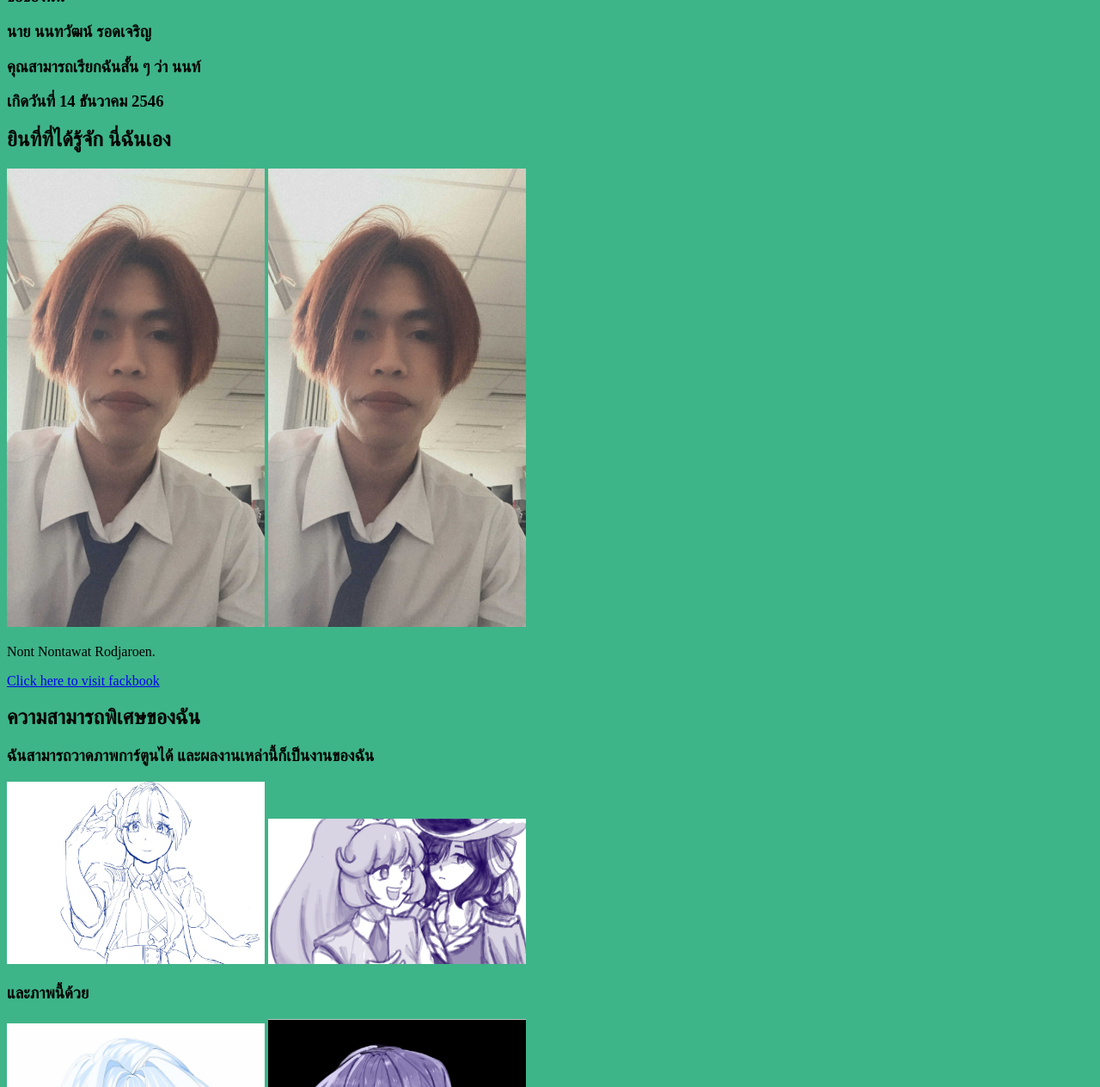
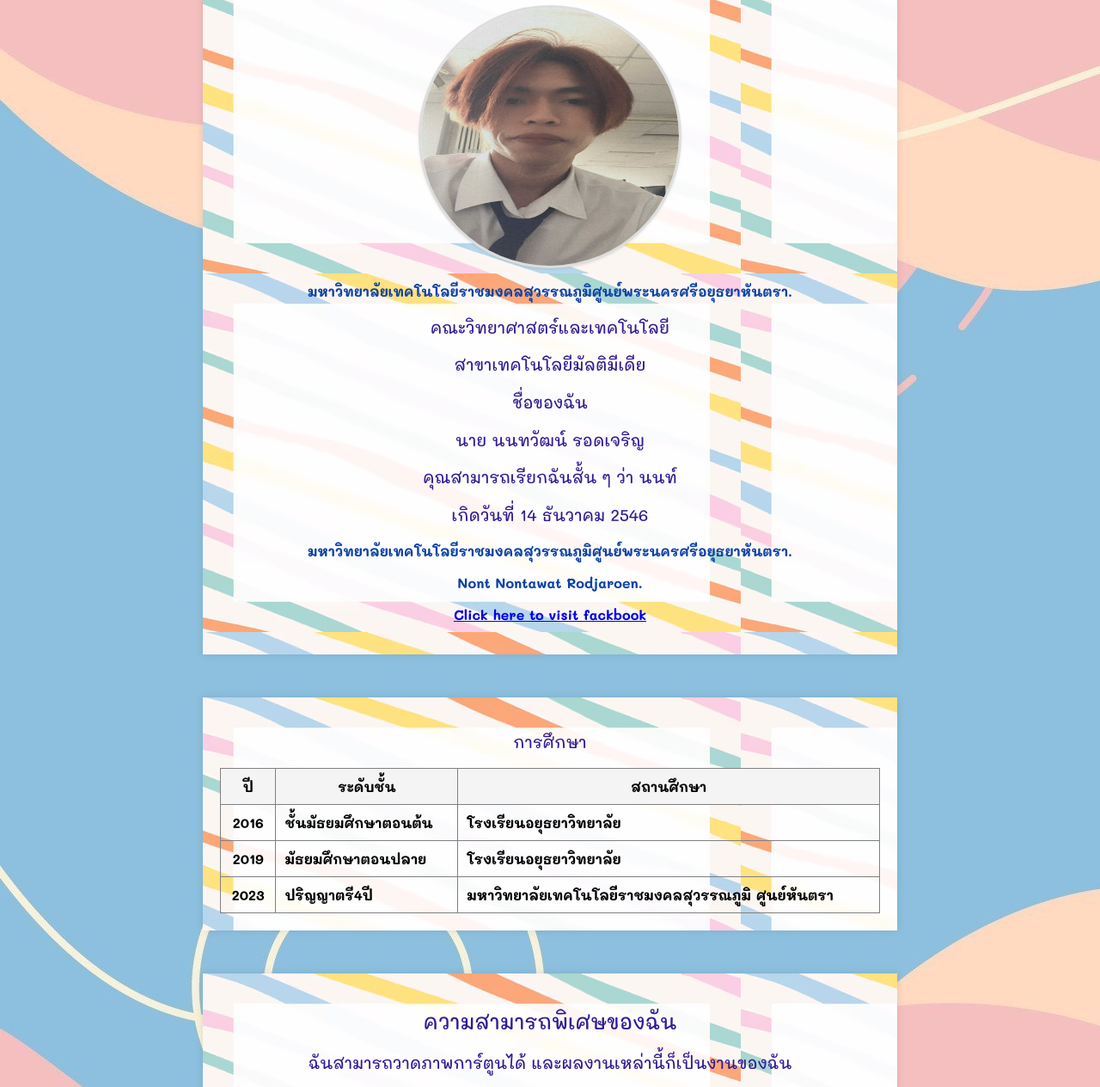
Before and after one commit to Nontnumguy/nontnumguy, a plain HTML site: page index.html in a window 1280 px wide. Shown: the part 149-1413 px from the top of the page at 86% size. Drawn offline with Linux system fonts and the light colour scheme.

Commit message:
Add files via upload

```diff
--- a/index.html
+++ b/index.html
@@ -3,10 +3,90 @@
 
 <head>
     <title>MUIMUI.com</title>
+
+    <link rel="preconnect" href="https://fonts.googleapis.com">
+    <link rel="preconnect" href="https://fonts.gstatic.com" crossorigin>
+    <link
+        href="https://fonts.googleapis.com/css2?family=Mali:ital,wght@0,200;0,300;0,400;0,500;0,600;0,700;1,200;1,300;1,400;1,500;1,600;1,700&display=swap"
+        rel="stylesheet">
 </head>
+<style>
+    body {
+        background-image: url("BG2.JPG");
+    }
 
-<body style="background-color:#3EB489;">
+    .profile-pic {
+        width: 300px;
+        height: 300px;
+        border-radius: 50%;
+        /* ทำให้รูปภาพเป็นวงกลม */
+        margin: auto;
+        display: block;
+        border: 3px solid #ddd;
+        /* เพิ่มเส้นขอบสีเทาอ่อน */
+        box-shadow: 0 1px 3px rgba(0, 0, 0, 0.1);
+        /* เพิ่มเงาเล็กน้อย */
+    }
 
+    .container {
+        width: 60%;
+        margin: auto;
+        background-image: url("BG3.AVIF");
+        padding: 20px;
+        box-shadow: 0 0 10px rgba(0, 0, 0, 0.1);
+        margin-top: 50px;
+    }
+
+
+    body {
+        font-family: "Mali", cursive;
+        font-weight: 200;
+        font-style: normal;
+        background-color: #f69988;
+        margin: 0;
+        padding: 0;
+    }
+
+    h2,
+    h3 {
+        font-family: "Mali", cursive;
+        font-weight: 500;
+        font-style: normal;
+        text-align: center;
+        color: #311b92
+    }
+
+    h1 {
+        font-family: "Mali", cursive;
+        font-weight: 700;
+        font-style: normal;
+        text-align: center;
+        color: #311b92
+    }
+
+    h1 {
+        text-shadow: 2px 2px rgb(174, 160, 255);
+    }
+
+    p {
+        font-family: "Mali", cursive;
+        font-weight: 700;
+        font-style: normal;
+        text-align: center;
+        color: #0b41a7
+    }
+
+    table {
+        color: #1a1a1a
+        font-family: "Mali", cursive;
+        font-weight: 700;
+    }
+</style>
+
+<body style="background-color:#f8cb79;">
+    <div class="container">
+        <h1>นี่ฉันเอง</h1>
+        <center><img src="Nont.jpg" alt="Example Image"class="profile-pic">
             <p>มหาวิทยาลัยเทคโนโลยีราชมงคลสุวรรณภูมิศูนย์พระนครศรีอยุธยาหันตรา.</p>
 
             <h3> คณะวิทยาศาสตร์และเทคโนโลยี</h3>
@@ -15,12 +95,11 @@
             <h3>นาย นนทวัฒน์ รอดเจริญ</h3>
             <h3>คุณสามารถเรียกฉันสั้น ๆ ว่า นนท์</h3>
             <h3>เกิดวันที่ 14 ธันวาคม 2546</h3>
+            <p>มหาวิทยาลัยเทคโนโลยีราชมงคลสุวรรณภูมิศูนย์พระนครศรีอยุธยาหันตรา.</p>
 
-<h2>ยินที่ที่ได้รู้จัก นี่ฉันเอง</h2>
-<img src="Nont.jpg" alt="Example Image" style="width: 300px; height: auto;">
-<img src="Nont.jpg" alt="Example Image" style="width: 300px; height: auto;">
 
             <p>Nont Nontawat Rodjaroen.</p>
+
 
             <p>
                 <a href="https://www.facebook.com/nontawat.rodjaroen/" target="_blank">
@@ -28,10 +107,133 @@
                 </a>
             </p>
 
+        </div>
+
+    <div class="container">
+            <h3>การศึกษา</h3>
+
+
+
+
+
+            <table border="1" cellpadding="10" cellspacing="0" style="width:
+        100%; border-collapse: collapse; text-align: left;" class="table">
+
+
+                <thead>
+
+
+
+                    <tr style="background-color:
+        #f4f4f4; text-align: center;">
+
+
+
+                        <th style="text-align:
+        center;">ปี</th>
+
+
+
+                        <th style="text-align:
+        center;">ระดับชั้น</th>
+
+
+
+                        <th style="text-align:
+        center;">สถานศึกษา</th>
+
+
+
+                    </tr>
+
+
+                </thead>
+
+
+                <tbody>
+
+
+
+                    <tr>
+
+
+
+                        <td style="text-align:
+        center;">2016</td>
+
+
+
+                        <td>ชั้นมัธยมศึกษาตอนต้น</td>
+
+
+
+                        <td>โรงเรียนอยุธยาวิทยาลัย</td>
+
+
+
+                    </tr>
+
+
+
+                    <tr>
+
+
+
+                        <td style="text-align:
+        center;">2019</td>
+
+
+
+                        <td>มัธยมศึกษาตอนปลาย</td>
+
+
+
+                        <td>โรงเรียนอยุธยาวิทยาลัย</td>
+
+
+
+                    </tr>
+
+
+
+                    <tr>
+
+
+
+                        <td style="text-align:
+        center;">2023</td>
+
+
+
+                        <td>ปริญญาตรี4ปี</td>
+
+
+
+                        <td>มหาวิทยาลัยเทคโนโลยีราชมงคลสุวรรณภูมิ ศูนย์หันตรา</td>
+
+
+
+                    </tr>
+
+
+                </tbody>
+
+
+            </table>
+
+        </div>
+
+        <div class="container">
+
             <h2>ความสามารถพิเศษของฉัน</h2>
             <h3>ฉันสามารถวาดภาพการ์ตูนได้ และผลงานเหล่านี้ก็เป็นงานของฉัน</h3>
             <img src="Art1.jpg" alt="Example Image" style="width: 300px; height: auto;">
             <img src="Art4.jpg" alt="Example Image" style="width: 300px; height: auto;">
+
+        </div>
+
+        <div class="container">
+
             <h3>และภาพนี้ด้วย</h3>
             <img src="Art2.jpg" alt="Example Image" style="width: 300px; height: auto;">
             <img src="Art3.png" alt="Example Image" style="width: 300px; height: auto;">
@@ -42,7 +244,10 @@
                 </a>
             </p>
 
-<h1>ขอบคุณที่รับชมและอย่าลืมติดตามด้วยนะค้าบบบบ<3</h1>
+            <h1>ขอบคุณที่รับชมและอย่าลืมติดตามด้วยนะค้าบบบบ<3 </h1>
+
+    </div>
 
 </body>
+
 </html>
```
Also changed, not shown: BG2.jpg (added), BG3.avif (added), BG4.avif (added), BG5.avif (added), BG6.webp (added), 1 other file. Lines whose indentation alone changed are shown as unchanged.
